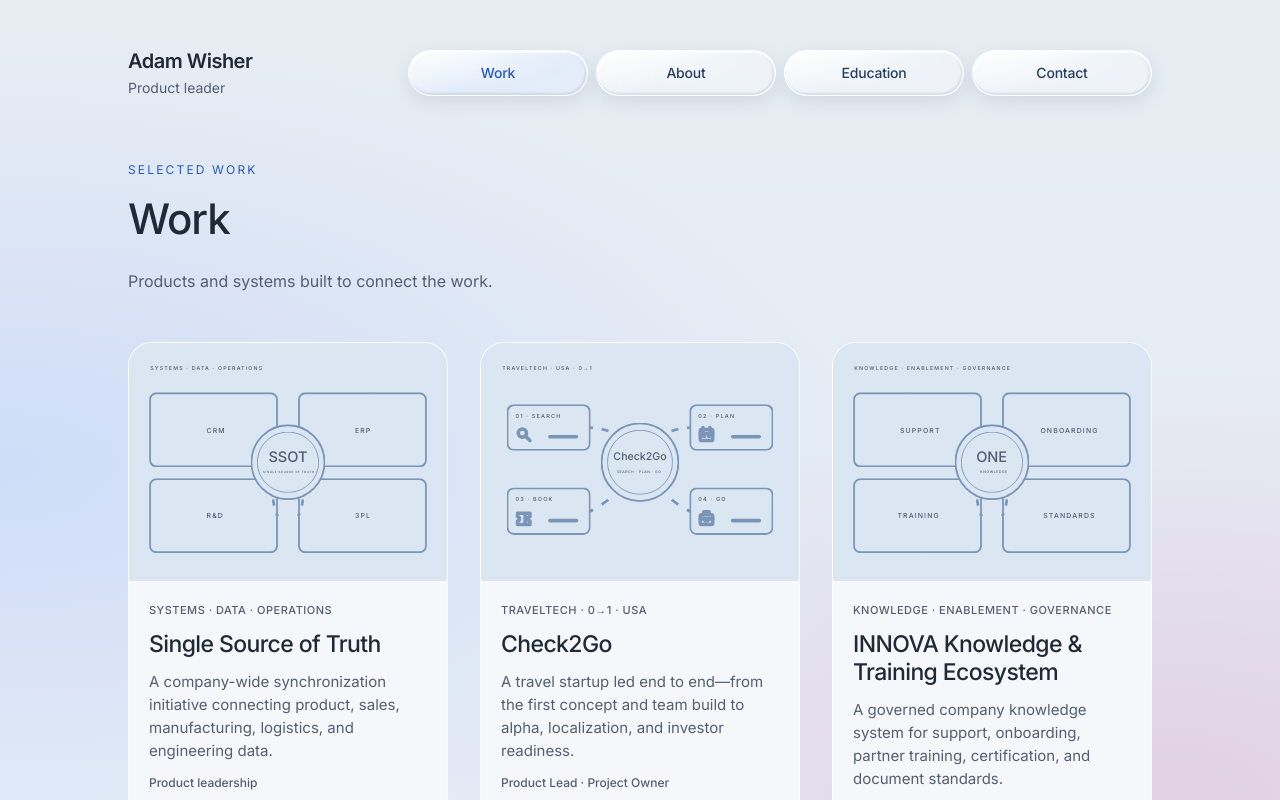
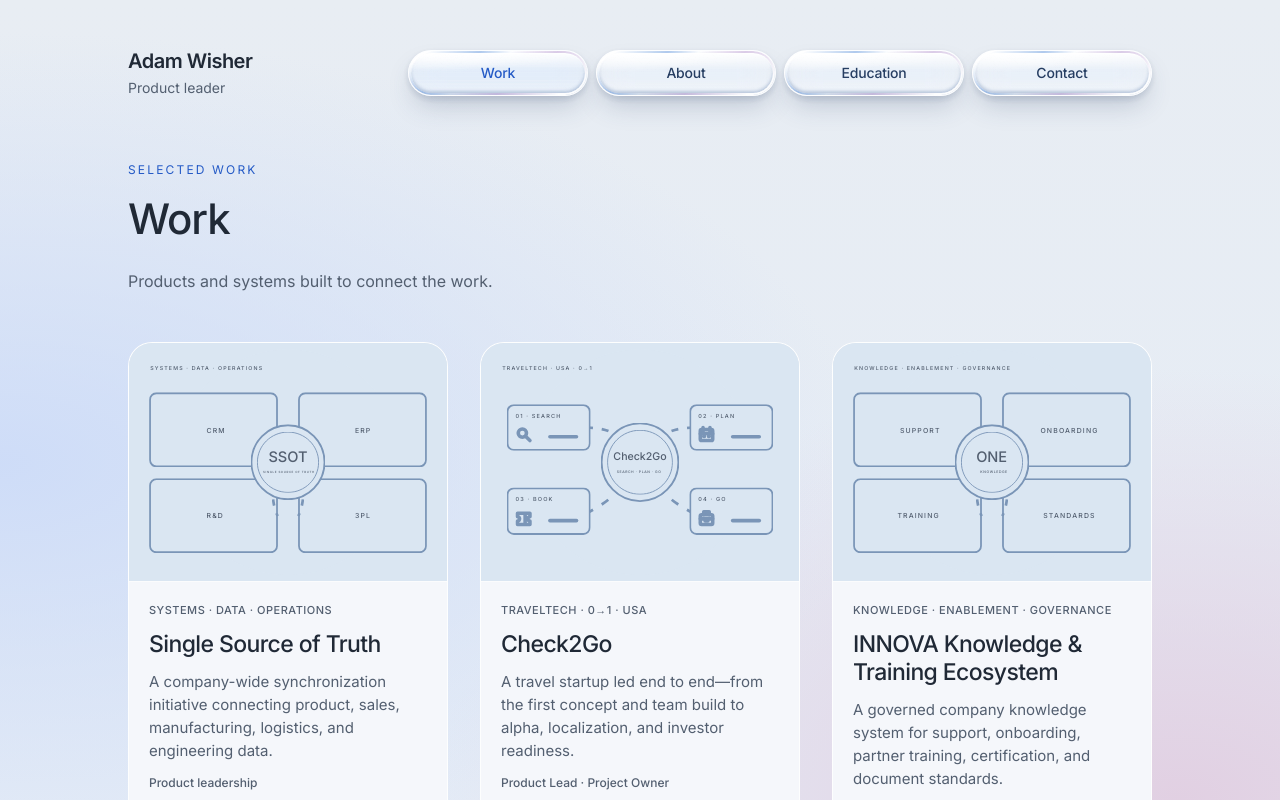
Before and after one commit to wisheradam/adamwisher-portfolio, a Next.js app: page /work in a window 1280 px wide. Shown: the top 800 px of the page. Built offline with nearby package versions, Linux system fonts and the light colour scheme.

Commit message:
Sculpt high-gloss convex glass controls with reflective rims and deeper shadows

```diff
--- a/app/liquid-glass.css
+++ b/app/liquid-glass.css
@@ -6,12 +6,16 @@
   --reference-blue: #ccdbf8;
   --reference-lilac: #e1cee1;
   --liquid-text: #263e62;
-  --liquid-tint: rgb(255 255 255 / 0.3);
-  --liquid-primary-tint: rgb(221 234 255 / 0.48);
-  --liquid-light: rgb(255 255 255 / 0.72);
+  --liquid-tint: rgb(255 255 255 / 0.16);
+  --liquid-primary-tint: rgb(221 234 255 / 0.26);
+  --liquid-light: rgb(255 255 255 / 0.86);
   --liquid-edge: rgb(255 255 255 / 0.88);
-  --liquid-shadow: rgb(54 74 112 / 0.13);
-  --liquid-bottom: rgb(100 127 172 / 0.18);
+  --liquid-shadow: rgb(54 74 112 / 0.25);
+  --liquid-contact: rgb(42 59 92 / 0.15);
+  --liquid-rim-blue: rgb(111 158 222 / 0.55);
+  --liquid-rim-lilac: rgb(183 150 206 / 0.48);
+  --liquid-reflection: rgb(255 255 255 / 0.94);
+  --liquid-bottom: rgb(79 111 164 / 0.24);
   --page-gradient:
     radial-gradient(
       ellipse 68vw 54vh at 0% 58vh,
@@ -30,9 +34,13 @@
   --liquid-text: #f3f6fc;
   --liquid-tint: rgb(34 48 70 / 0.68);
   --liquid-primary-tint: rgb(49 75 112 / 0.72);
-  --liquid-light: rgb(255 255 255 / 0.12);
-  --liquid-edge: rgb(209 225 250 / 0.44);
-  --liquid-shadow: rgb(4 10 22 / 0.32);
+  --liquid-light: rgb(255 255 255 / 0.24);
+  --liquid-edge: rgb(225 237 255 / 0.72);
+  --liquid-shadow: rgb(4 10 22 / 0.5);
+  --liquid-contact: rgb(2 8 18 / 0.3);
+  --liquid-rim-blue: rgb(133 186 255 / 0.75);
+  --liquid-rim-lilac: rgb(201 164 236 / 0.56);
+  --liquid-reflection: rgb(255 255 255 / 0.42);
   --liquid-bottom: rgb(0 0 0 / 0.35);
   --page-gradient:
     radial-gradient(
@@ -63,25 +71,33 @@ body::before {
   background: var(--page-gradient);
 }
 :is(.primary-button, .nav-pill, .glass-control, .liquid-button) {
+  --liquid-fill: var(--liquid-tint);
   position: relative;
   isolation: isolate;
   border: 1px solid var(--liquid-edge);
   border-radius: 999px;
   background:
+    radial-gradient(
+      ellipse 80% 75% at 15% 0%,
+      var(--liquid-light),
+      transparent 65%
+    ),
     linear-gradient(
-      155deg,
-      var(--liquid-light) 0%,
-      transparent 48%,
-      rgb(255 255 255 / 0.09) 100%
+      180deg,
+      rgb(255 255 255 / 0.18),
+      transparent 45%,
+      rgb(255 255 255 / 0.1)
     ),
-    var(--liquid-tint);
+    var(--liquid-fill);
   color: var(--liquid-text);
   box-shadow:
-    0 6px 18px var(--liquid-shadow),
-    inset 0 1px 0 var(--liquid-edge),
-    inset 0 -1px 1px var(--liquid-bottom);
-  -webkit-backdrop-filter: blur(20px) saturate(145%);
-  backdrop-filter: blur(20px) saturate(145%);
+    0 14px 26px -6px var(--liquid-shadow),
+    0 3px 6px var(--liquid-contact),
+    inset 0 2px 2px var(--liquid-edge),
+    inset 0 -3px 4px var(--liquid-bottom),
+    inset 2px 0 2px var(--liquid-light);
+  -webkit-backdrop-filter: blur(16px) saturate(170%);
+  backdrop-filter: blur(16px) saturate(170%);
   font-weight: 500;
   letter-spacing: -0.015em;
   text-decoration: none;
@@ -91,23 +107,61 @@ body::before {
     transform 0.18s;
 }
 :is(.primary-button, .liquid-button--primary) {
-  background-color: var(--liquid-primary-tint);
+  --liquid-fill: var(--liquid-primary-tint);
 }
+/* A curved upper reflection and lower return light shape the convex lens.
+   Both optical layers remain behind labels and outside hit testing. */
 :is(.primary-button, .nav-pill, .glass-control, .liquid-button)::before {
   content: "";
   position: absolute;
-  inset: 1px;
+  inset: 2px;
   z-index: -1;
   border-radius: inherit;
   pointer-events: none;
-  background: radial-gradient(
-    ellipse at 22% -25%,
-    var(--liquid-light),
-    transparent 68%
-  );
+  background:
+    radial-gradient(
+      ellipse 62% 65% at 48% -25%,
+      var(--liquid-reflection),
+      transparent 95%
+    ),
+    linear-gradient(
+      180deg,
+      var(--liquid-light) 0%,
+      transparent 42%,
+      transparent 62%,
+      rgb(255 255 255 / 0.25) 100%
+    );
   box-shadow:
-    inset 1px 1px 1px var(--liquid-edge),
-    inset -1px -1px 2px var(--liquid-bottom);
+    inset 0 1px 1px var(--liquid-reflection),
+    inset 0 -2px 3px var(--liquid-bottom);
+}
+/* Mask out the center: this is a hollow refractive rim, never a text overlay. */
+@supports (mask-composite: exclude) or (-webkit-mask-composite: xor) {
+  :is(.primary-button, .nav-pill, .glass-control, .liquid-button)::after {
+    content: "";
+    position: absolute;
+    inset: 0;
+    z-index: -1;
+    padding: 2px;
+    border-radius: inherit;
+    pointer-events: none;
+    background: linear-gradient(
+      145deg,
+      var(--liquid-reflection) 8%,
+      var(--liquid-rim-blue) 30%,
+      transparent 43%,
+      var(--liquid-rim-lilac) 62%,
+      var(--liquid-reflection) 88%
+    );
+    -webkit-mask:
+      linear-gradient(#fff 0 0) content-box,
+      linear-gradient(#fff 0 0);
+    mask:
+      linear-gradient(#fff 0 0) content-box,
+      linear-gradient(#fff 0 0);
+    -webkit-mask-composite: xor;
+    mask-composite: exclude;
+  }
 }
 .nav-pill[aria-current="page"] {
   color: rgb(var(--color-accent));
@@ -120,9 +174,10 @@ body::before {
     background-color: var(--liquid-primary-tint);
     color: var(--liquid-text);
     box-shadow:
-      0 8px 22px var(--liquid-shadow),
-      inset 0 1px 1px var(--liquid-edge),
-      inset 0 -1px 2px var(--liquid-bottom);
+      0 18px 30px -5px var(--liquid-shadow),
+      0 4px 8px var(--liquid-contact),
+      inset 0 2px 3px var(--liquid-reflection),
+      inset 0 -3px 5px var(--liquid-bottom);
     transform: translateY(-1px);
   }
 }
@@ -144,7 +199,8 @@ body::before {
     border-color: var(--control-border);
     box-shadow: none;
   }
-  :is(.primary-button, .nav-pill, .glass-control, .liquid-button)::before {
+  :is(.primary-button, .nav-pill, .glass-control, .liquid-button)::before,
+  :is(.primary-button, .nav-pill, .glass-control, .liquid-button)::after {
     display: none;
   }
 }
@@ -156,7 +212,8 @@ body::before {
     backdrop-filter: none;
     box-shadow: none;
   }
-  :is(.primary-button, .nav-pill, .glass-control, .liquid-button)::before {
+  :is(.primary-button, .nav-pill, .glass-control, .liquid-button)::before,
+  :is(.primary-button, .nav-pill, .glass-control, .liquid-button)::after {
     display: none;
   }
 }
```
Also changed, not shown: 8 other files (tests, documents, lock files or other folders).
